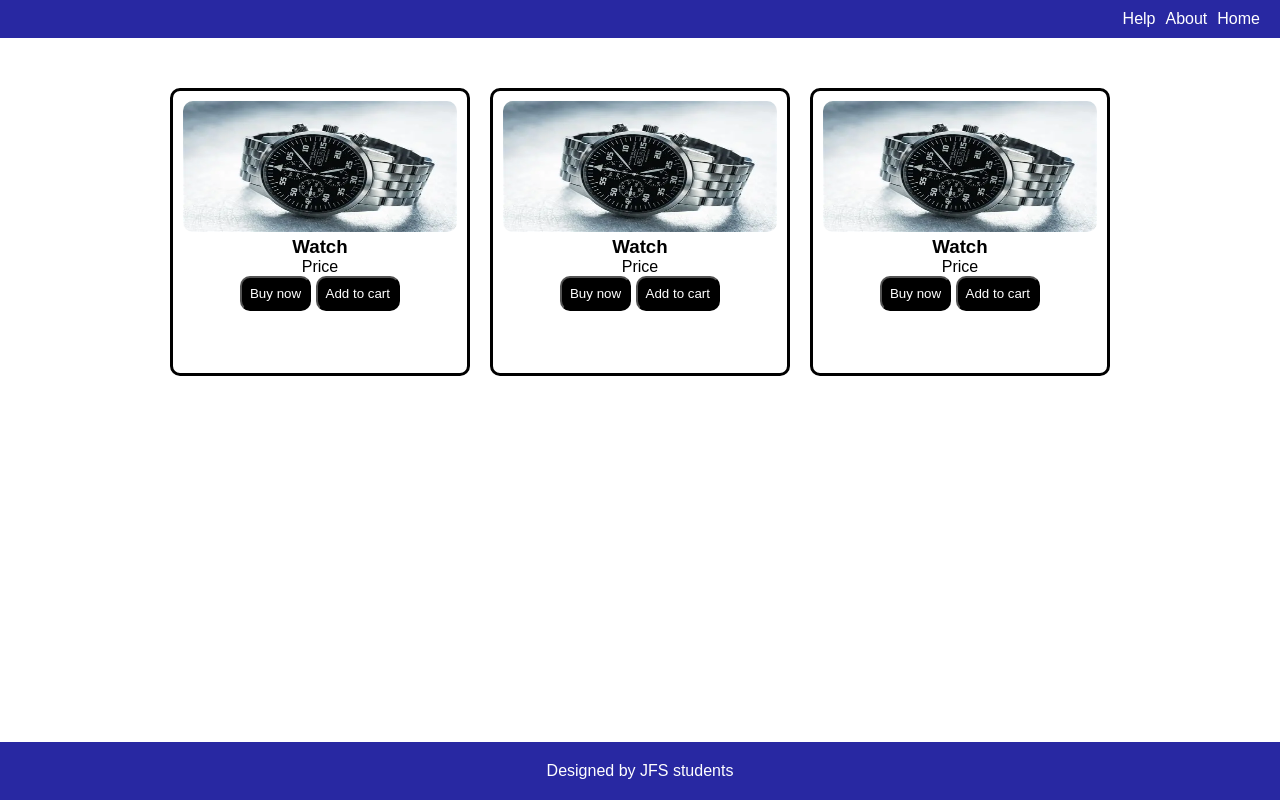
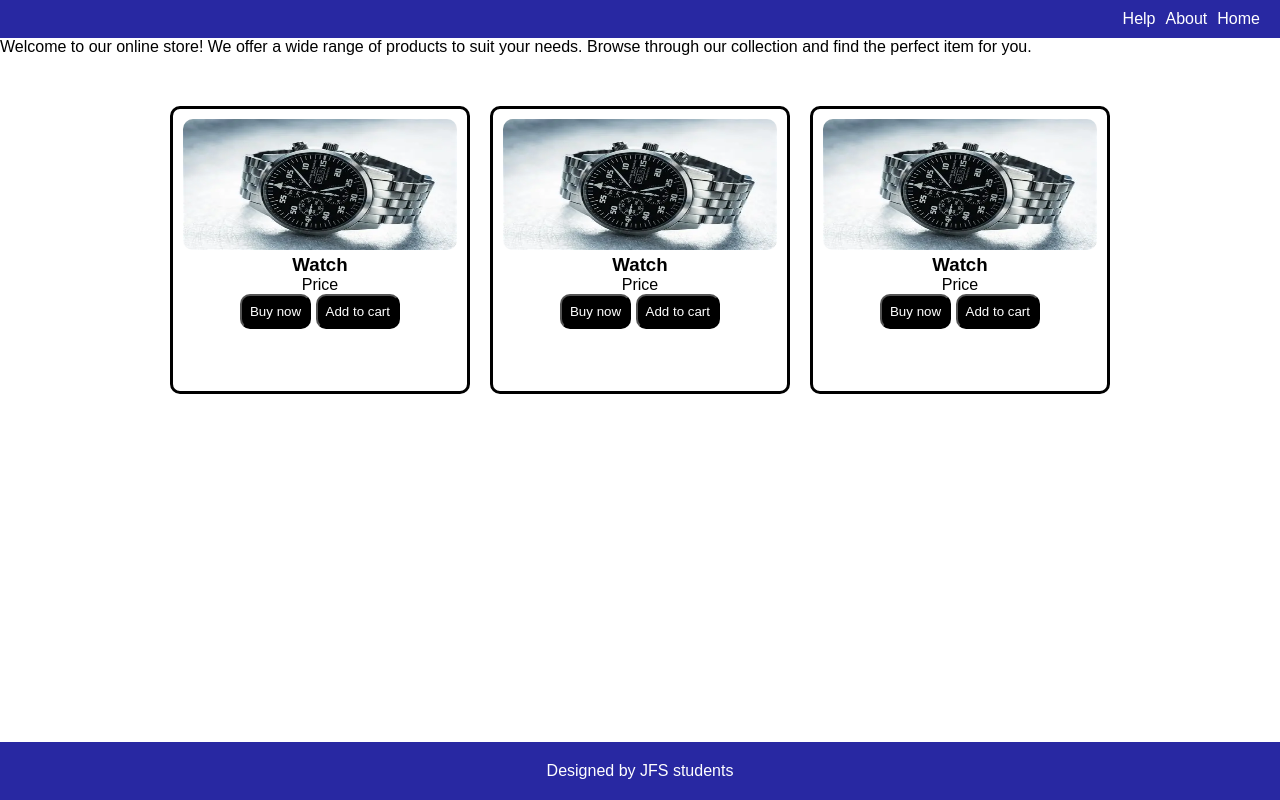
Before and after one commit to nithiyabk/Ecommerce, a plain HTML site: page index.html in a window 1280 px wide. Drawn offline with Linux system fonts and the light colour scheme.

Commit message:
html update

```diff
--- a/index.html
+++ b/index.html
@@ -13,6 +13,7 @@
         </ul>
     </header>
     <main>
+        <p>Welcome to our online store! We offer a wide range of products to suit your needs. Browse through our collection and find the perfect item for you.</p>
         <div id="items">
             <div class="item">
                 <img src=".\Image\watch.webp">
```
